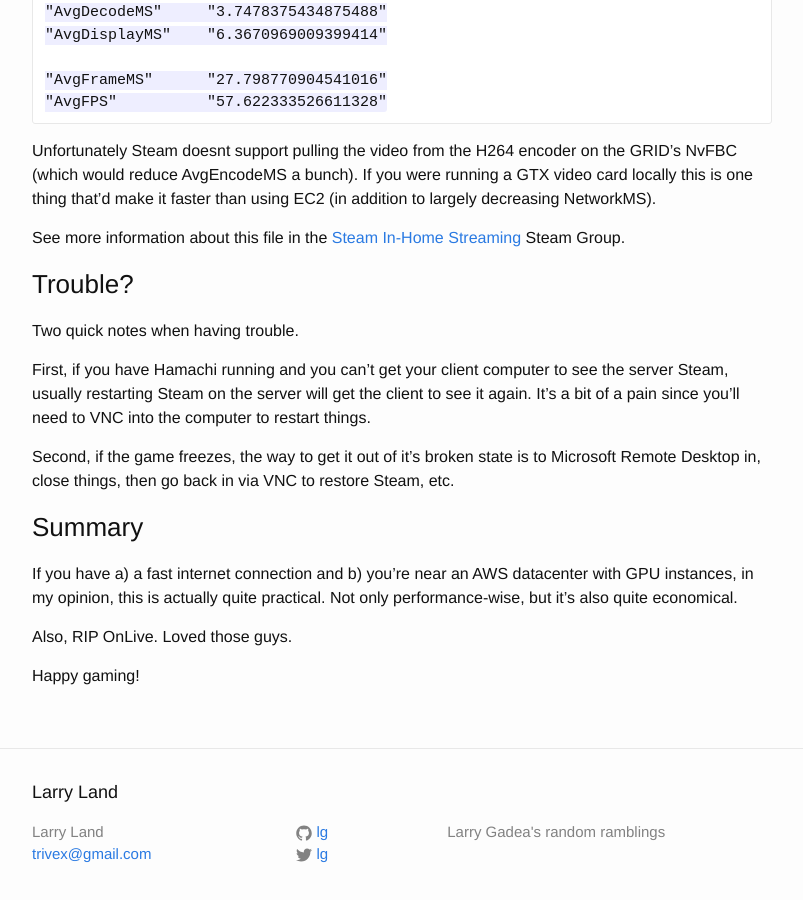
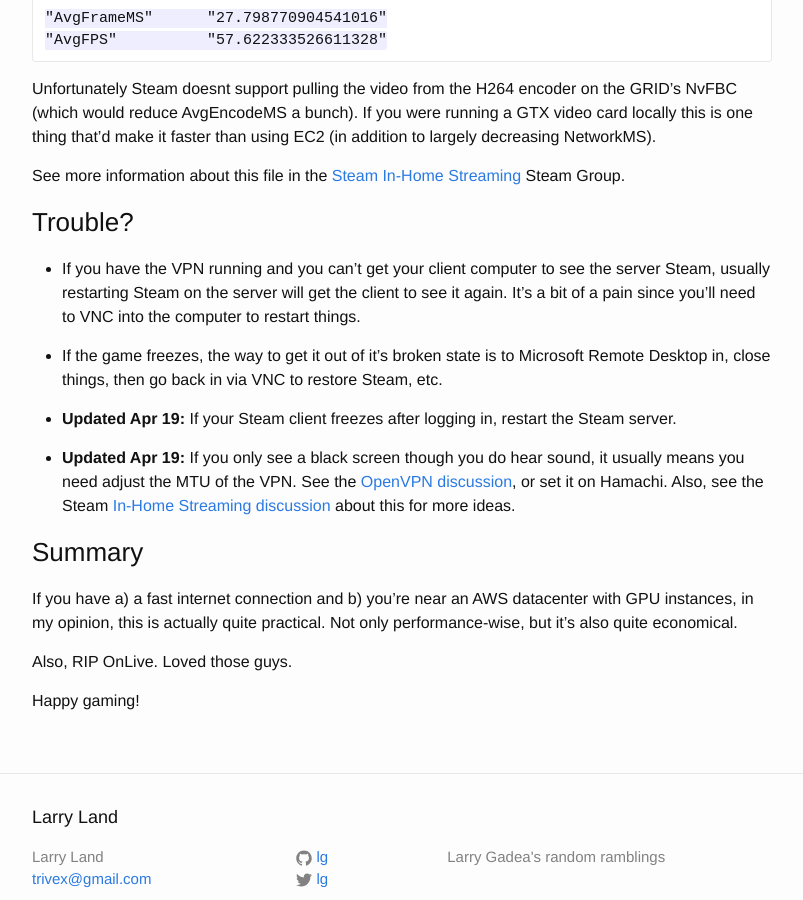
Before and after one commit to lg/lg.io, a Jekyll site: the page built from _posts/2015-04-12-run-your-own-high-end-cloud-gaming-service-on-ec2.md, in a window 1280 px wide and 900 px high, scrolled down 4358 px. Shown: the whole window, without its empty margins (238-1041 px from the left). Built offline with Jekyll 4.4.1, drawn with Linux system fonts in a browser that asks for light colours; some of the changed text lies outside the part shown.

Commit message:
updated ec2 gaming article with openvpn instead of hamachi

```diff
--- a/_posts/2015-04-12-run-your-own-high-end-cloud-gaming-service-on-ec2.md
+++ b/_posts/2015-04-12-run-your-own-high-end-cloud-gaming-service-on-ec2.md
@@ -34,15 +34,15 @@ This is all fun and games, but you need to make sure of two things:
 1. On AWS, create a new EC2 instance. Use these settings:
   - Base image should be `Microsoft Windows Server 2012 R2 Base` (since Windows still has all the best games)
   <br>![Windows Server 2012 R2](/assets/ec2win2012.png)
-  - Use a `g2.2xlarge` instance (to get an NVIDIA GRID K520 graphics card)
+  - Use a `g2.2xlarge` instance (to get an NVIDIA GRID K520 graphics card). **Updated Apr 19:** There is no point using any larger instances since all they do is just give you more GPUs you can't use.
   <br>![EC2 GPU class machine](/assets/ec2gpu.png)
   - Use a Spot instance, it's significantly cheaper (1/7th the regular cost) than regular instances
-  - For storage, I recommend at least 60GB (so you can install lots of fancy games)
+  - For storage, I recommend at least 100GB (**Updated Apr 19:** was 60GB) (so you can install lots of fancy games)
   - Also for storage if you're using spot instances, make sure your primary disk doesn't get deleted on termination
   - For the Security Group, i'd recommend just adding type `All traffic`
   - Finally, for the key pair, create a new one since you'll need one for Windows (to retrieve the password)
 
-1. Once your spot instance is assigned, use Microsoft Remote Desktop to connect to it (get it [here](https://itunes.apple.com/en/app/microsoft-remote-desktop/id715768417?mt=12) on a Mac). The username is `Administrator` and the password you'll need to [retrieve from the EC2 Console](https://docs.aws.amazon.com/AmazonCloudFront/latest/DeveloperGuide/IIS4.1GettingPassword.html). Once inside, make sure to install [TightVNC server](http://www.tightvnc.com/download.php) and use Screen Sharing (on a mac) to connect to the server. VNC is necessary so that the server uses the proper video card for rendering.
+1. Once your spot instance is assigned, use Microsoft Remote Desktop to connect to it (get it [here](https://itunes.apple.com/en/app/microsoft-remote-desktop/id715768417?mt=12) on a Mac). The username is `Administrator` and the password you'll need to [retrieve from the EC2 Console](https://docs.aws.amazon.com/AmazonCloudFront/latest/DeveloperGuide/IIS4.1GettingPassword.html). Once inside, make sure to install [TightVNC server](http://www.tightvnc.com/download.php) and use Screen Sharing (on a Mac, **Updated Apt 19:** or alternatively [Screens](http://edovia.com/screens/#mac) which has better clipboard handling) to connect to the server. VNC is necessary so that the server uses the proper video card for rendering.
 
 1. Install the [NVIDIA K520 drivers](http://www.nvidia.com/download/driverResults.aspx/74642/en-us) from the Nvidia website
 <br>![NVIDIA K520](/assets/nvidiak520.png)
@@ -52,8 +52,7 @@ This is all fun and games, but you need to make sure of two things:
 
 1. Start the Windows Audio Service as per the instructions [here](http://www.win2012workstation.com/enable-sound/). Also, since you're on EC2, those machines do not virtualize a sound card. So install [VB-Cable](http://vb-audio.pagesperso-orange.fr/Cable/index.htm) so you can get sound.
 
-1. Install the [Hamachi VPN service](https://secure.logmein.com/products/hamachi/) (it's free). It just makes it very easy to get your computer and the server on the same VPN without port forwarding or other crazy things. Steam In-Home streaming only works on the "local" network, so that's why this is necessary. You might be able to use the built-in VPN server in Windows too, but it's a huge hassle to set up properly.
-<br>![VPN all set up](/assets/vpn.png)
+1. **Updated Apr 19:** Install OpenVPN via the instructions [here](https://community.openvpn.net/openvpn/wiki/Easy_Windows_Guide). Make sure to use the TAP interface so Steam's multicast discovery gets forwarded. Here is my [server config](/assets/server.ovpn) and [client config](/assets/client.ovpn). I personally use [TunnelBlick](https://code.google.com/p/tunnelblick/) on my Mac as the client. You can alternatively use [Hamachi](https://secure.logmein.com/products/hamachi/) for both the server and client which is easier to set up, but I prefer to use non-commercial products. I was unable to get the built-in Windows VPN to work with multicast (if you could get it to work, email me please!)
 
 1. Install Steam and get yourself on the Beta channel (available in the preferences). Also, start downloading whatever games you'll want to stream. Oh and on your own Steam installation, make sure to turn on Hardware Decoding in the Steam settings, and I also recommend turning on Display Performance Information.
 <br>![Steam Settings](/assets/steamsettings.png)
@@ -85,11 +84,13 @@ See more information about this file in the [Steam In-Home Streaming](https://st
 
 ### Trouble?
 
-Two quick notes when having trouble.
+- If you have the VPN running and you can't get your client computer to see the server Steam, usually restarting Steam on the server will get the client to see it again. It's a bit of a pain since you'll need to VNC into the computer to restart things.
 
-First, if you have Hamachi running and you can't get your client computer to see the server Steam, usually restarting Steam on the server will get the client to see it again. It's a bit of a pain since you'll need to VNC into the computer to restart things.
+- If the game freezes, the way to get it out of it's broken state is to Microsoft Remote Desktop in, close things, then go back in via VNC to restore Steam, etc.
 
-Second, if the game freezes, the way to get it out of it's broken state is to Microsoft Remote Desktop in, close things, then go back in via VNC to restore Steam, etc.
+- **Updated Apr 19:** If your Steam client freezes after logging in, restart the Steam server.
+
+- **Updated Apr 19:** If you only see a black screen though you do hear sound, it usually means you need adjust the MTU of the VPN. See the [OpenVPN discussion](https://forums.openvpn.net/topic15640.html), or set it on Hamachi. Also, see the Steam [In-Home Streaming discussion](https://support.steampowered.com/kb_article.php?ref=3629-RIAV-1617#nvidialaptop) about this for more ideas.
 
 ### Summary
 
```
Also changed, not shown: assets/vpn.png (deleted), 2 other files.
